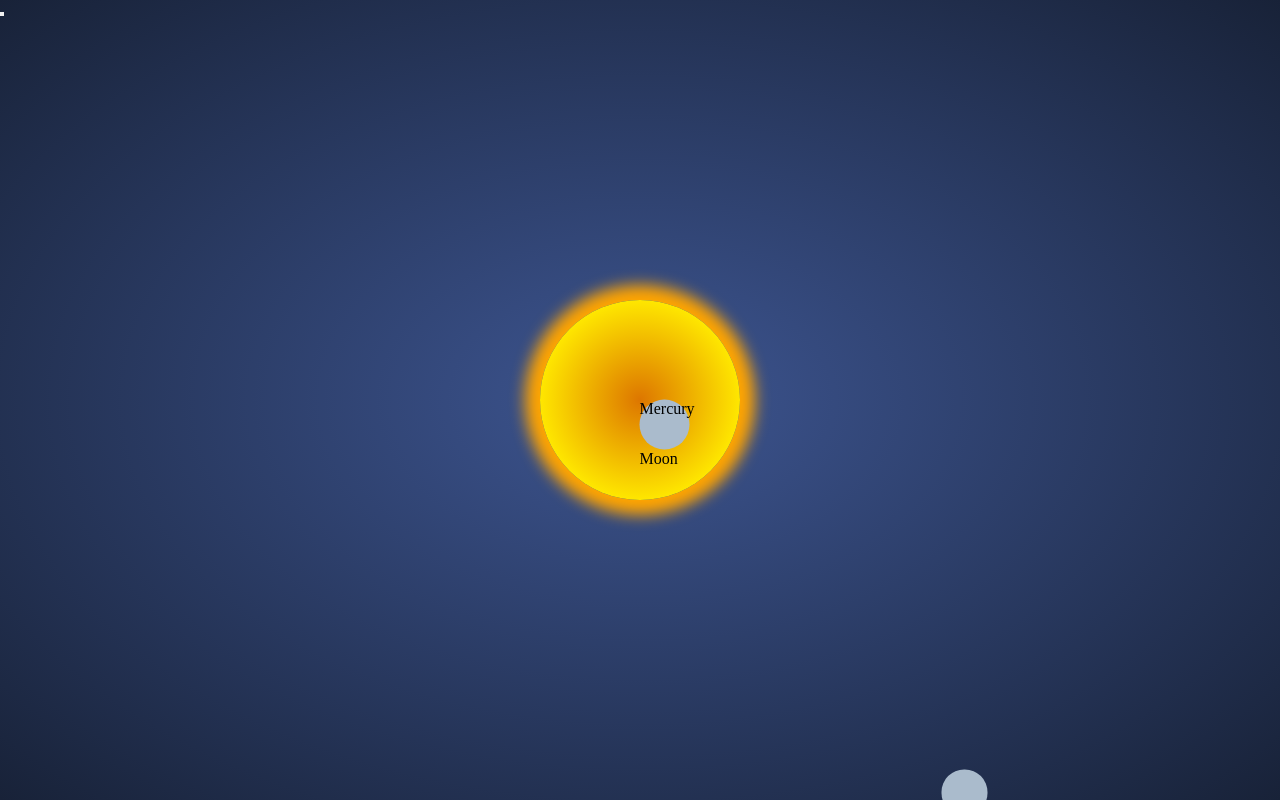
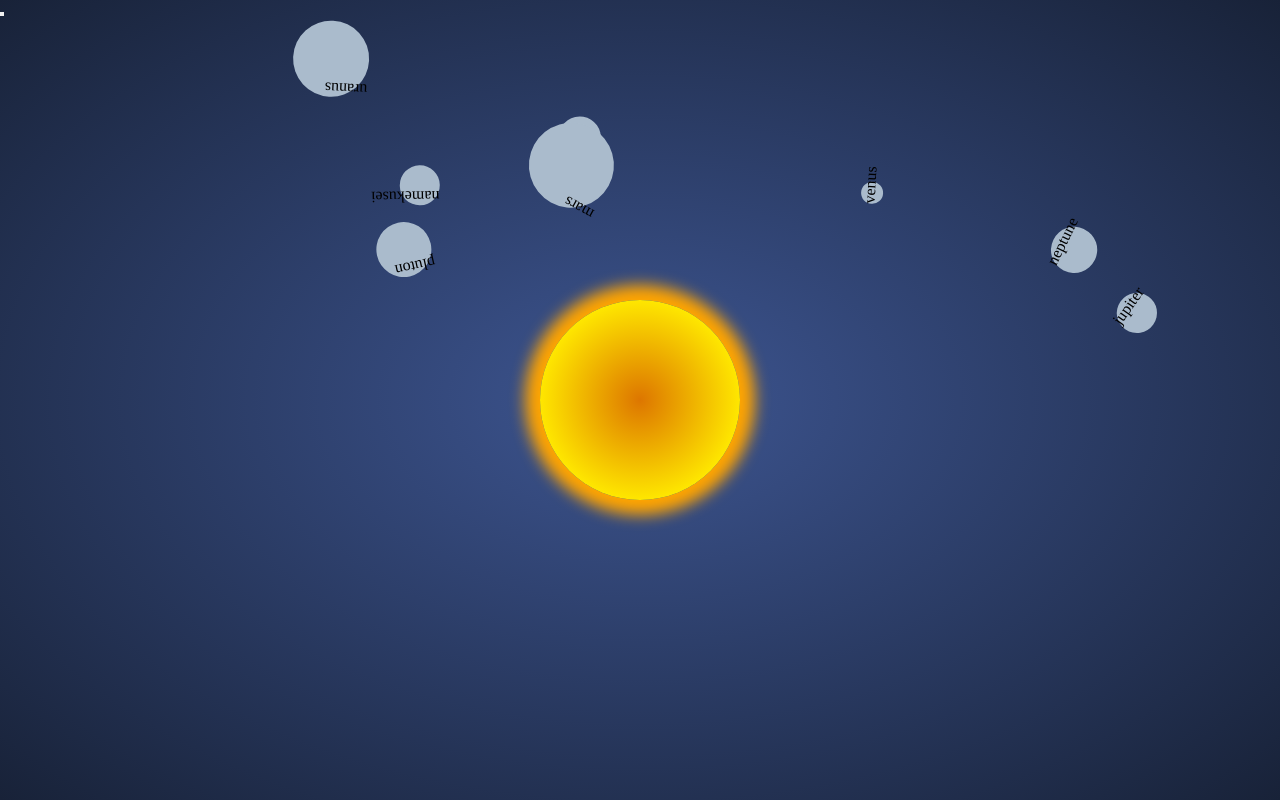
Before and after one commit to roxandreajc110/SystemSolar, a plain HTML site: page index.html in a window 1280 px wide. Drawn offline with Linux system fonts and the light colour scheme.

Commit message:
Parar y rotar planetas

```diff
--- a/index.html
+++ b/index.html
@@ -13,9 +13,8 @@
     <li class="starts">
       <span id="sun"></span>
       <ul class="planets">
-        <li><span class="planet">Mercury</span></li>
         <ul class="satellites">
-          <li><span>Moon</span></li>
+          <!-- <li><span>Moon</span></li> -->
         </ul>
       </ul>
 
--- a/js/script.js
+++ b/js/script.js
@@ -1,3 +1,5 @@
+
+var planet_name = ["earth","pluton","namekusei","mars","mercury","jupiter","uranus","venus","neptune"];
 var Planet = function(){
   return {
     clockwise_translation: Math.round(Math.random()),
@@ -6,6 +8,10 @@ var Planet = function(){
     color: "#AAA",
     orbit_size: Math.random() * (400 - 200) + 200,
     orbit_position: Math.random() * 360,
+    name: planet_name.pop(),
+    dom_orbit: null,
+    dom_planet: null,
+    rotation_process_id : null,
     getSize: function(){
       return this.size + "px";
     },
@@ -15,28 +21,53 @@ var Planet = function(){
     getOrbitSize: function(){
       return this.orbit_size + "px";
     },
-
     pushDOMElement: function(dom_parent){
       //Create elements Html for insert a new planet
-      var planet_li = document.createElement("li");
-      var planet_span = document.createElement("span");
-      planet_span.setAttribute("class","planet");
+      var planet_orbit = document.createElement("li");
+      var planet_body = document.createElement("span");
+      planet_body.textContent = this.name;
+      planet_body.setAttribute("class","planet");
       //decir que span es hijo de li
-      planet_li.appendChild(planet_span);
-      planet_span.style.width = this.getSize();
-      planet_span.style.height = this.getSize();
-      planet_li.style.position = "relative";
-      planet_li.style.width = this.getOrbitSize();
-      planet_li.style.height = this.getOrbitSize();
-      planet_span.style.position = "absolute";
-      planet_span.style.bottom = 0;
-      planet_span.style.right = 0;
+      planet_orbit.appendChild(planet_body);
+      planet_body.style.width = this.getSize();
+      planet_body.style.height = this.getSize();
+      planet_orbit.style.position = "absolute";
+      planet_orbit.style.width = this.getOrbitSize();
+      planet_orbit.style.height = this.getOrbitSize();
+      planet_orbit.style.top = 0;
+      planet_orbit.style.left = 0;
+      planet_body.style.position = "absolute";
+      planet_orbit.style.transform = "rotate("+ this.orbit_position + "deg)";
+      planet_orbit.style.transformOrigin = "top left";
+      planet_body.style.bottom = 0;
+      planet_body.style.right = 0;
       //agregar a html
-      dom_parent.appendChild(planet_li);
+      dom_parent.appendChild(planet_orbit);
+      this.dom_orbit = planet_orbit;
+      this.dom_planet = planet_body;
     },
-
+    startRotation: function(){
+      var self = this;
+      var freq = 10;
+      this.rotation_process_id = setInterval(function(){
+        if(self.clockwise_translation === 1){
+          self.orbit_position += self.speed/freq;}
+        else{
+      //  console.log(this);
+          self.orbit_position -= self.speed/freq;
+        }
+        self.dom_orbit.style.transform = "rotate("+self.orbit_position+"deg)";
+      },100);
+    },
+    addEventHandlertoStop: function(){
+      var self = this;
+      this.dom_planet.addEventListener("mouseover", function(){
+        clearInterval(self.rotation_process_id);
+      });
+    }
   };
 };
+
 
 var number_of_planets = 8;
 var planets = [];
@@ -45,17 +76,38 @@ while(number_of_planets-- >0){
   //var new_planet = Planet();
   //new_planet.pushDOMElement();
   planets.push(Planet());//agregar al array;
+
 }
 
 document.addEventListener("DOMContentLoaded", function(){
   var planetary_system = document.querySelector(".planets");
   for(var planet_pos in planets){
     planets[planet_pos].pushDOMElement(planetary_system);
+    planets[planet_pos].startRotation();
+    planets[planet_pos].addEventHandlertoStop();
+  }
+  var sun = document.querySelector("#sun");
 
-  }
+  sun.addEventListener("click", function(){
+    for(var planet_pos in planets){
+      // planets[planet_pos].pushDOMElement(planetary_system);
+      // planets[planet_pos].startRotation();
+      // planets[planet_pos].addEventHandlertoStop();
+    }
+
+
+
+
+  });
+
+
+
+
+
 });
 
 
 
 
+
 console.log(planets);
```
